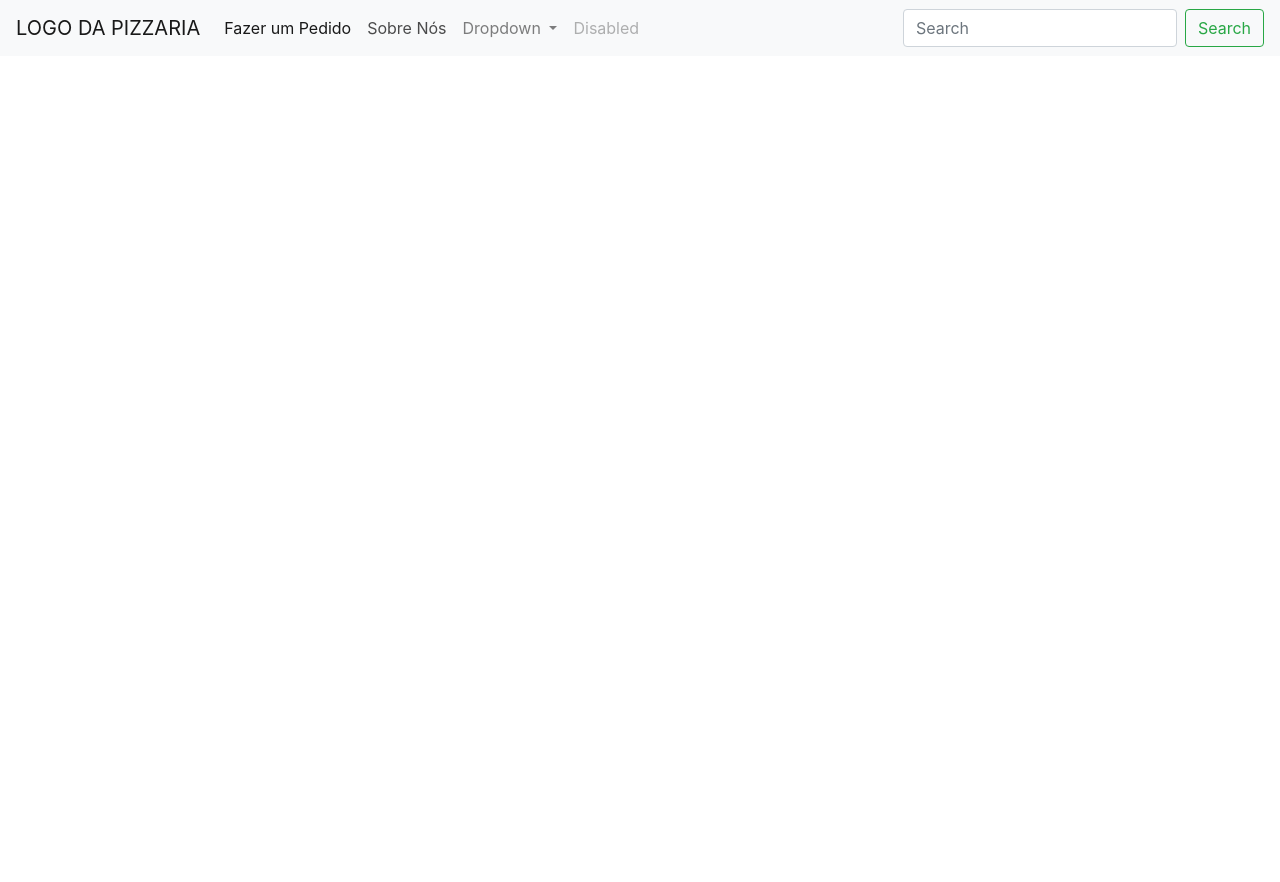
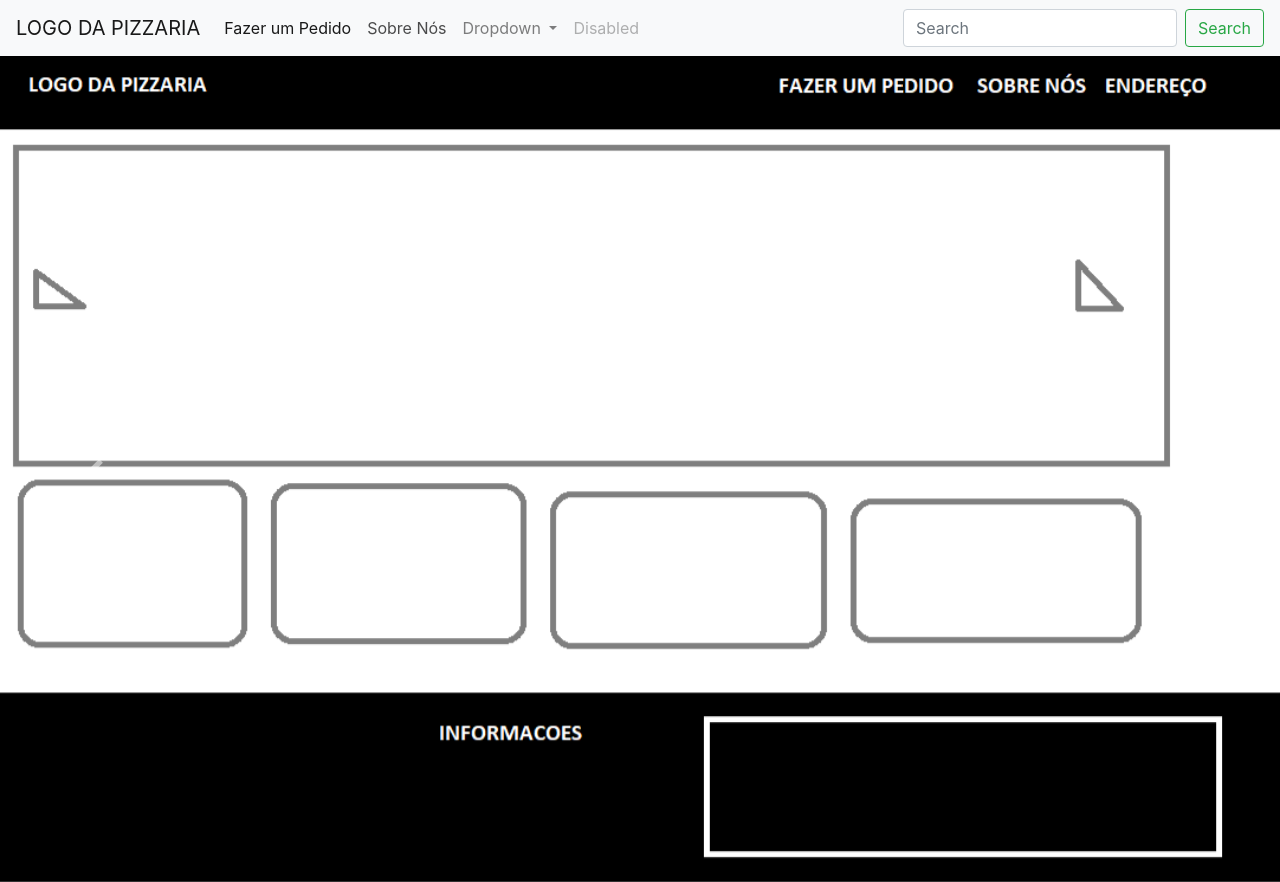
Before and after one commit to rafaelmbsouza/pingpong_bootstrap, a plain HTML site: page index.html in a window 1280 px wide. Both pictures are taken after a click on the link "Sobre Nós". Before the commit the page ends 800 px from the top, so only its background shows below. Drawn offline with nearby package versions, Linux system fonts and the light colour scheme.

Commit message:
inserindo carrossel no bootstrap

```diff
--- a/index.html
+++ b/index.html
@@ -1,18 +1,22 @@
 <!DOCTYPE html>
 <html lang="en">
+
 <head>
   <!-- CSS only -->
-    <link rel="stylesheet" href="https://stackpath.bootstrapcdn.com/bootstrap/4.5.0/css/bootstrap.min.css" integrity="sha384-9aIt2nRpC12Uk9gS9baDl411NQApFmC26EwAOH8WgZl5MYYxFfc+NcPb1dKGj7Sk" crossorigin="anonymous">
+  <link rel="stylesheet" href="https://stackpath.bootstrapcdn.com/bootstrap/4.5.0/css/bootstrap.min.css"
+    integrity="sha384-9aIt2nRpC12Uk9gS9baDl411NQApFmC26EwAOH8WgZl5MYYxFfc+NcPb1dKGj7Sk" crossorigin="anonymous">
 
   <meta charset="UTF-8">
   <meta name="viewport" content="width=device-width, initial-scale=1.0">
   <title>Página de Pizzaria</title>
 </head>
+
 <body>
-
+<!-- Isso é o inicio de uma navbar -->
   <nav class="navbar navbar-expand-lg navbar-light bg-light">
     <a class="navbar-brand" href="#">LOGO DA PIZZARIA</a>
-  <button class="navbar-toggler" type="button" data-toggle="collapse" data-target="#navbarSupportedContent" aria-controls="navbarSupportedContent" aria-expanded="false" aria-label="Toggle navigation">
+    <button class="navbar-toggler" type="button" data-toggle="collapse" data-target="#navbarSupportedContent"
+      aria-controls="navbarSupportedContent" aria-expanded="false" aria-label="Toggle navigation">
       <span class="navbar-toggler-icon"></span>
     </button>
 
@@ -25,7 +29,8 @@
           <a class="nav-link" href="#">Sobre Nós</a>
         </li>
         <li class="nav-item dropdown">
-        <a class="nav-link dropdown-toggle" href="#" id="navbarDropdown" role="button" data-toggle="dropdown" aria-haspopup="true" aria-expanded="false">
+          <a class="nav-link dropdown-toggle" href="#" id="navbarDropdown" role="button" data-toggle="dropdown"
+            aria-haspopup="true" aria-expanded="false">
             Dropdown
           </a>
           <div class="dropdown-menu" aria-labelledby="navbarDropdown">
@@ -45,9 +50,42 @@
       </form>
     </div>
   </nav>
+<!-- Isso é o final -->
+
+<!-- Iniciando o carrossel -->
+  <div id="carouselExampleControls" class="carousel slide" data-ride="carousel">
+    <div class="carousel-inner">
+      <div class="carousel-item active">
+        <img class="d-block w-100" src="./layout_pizza.png" alt="First slide">
+      </div>
+      <div class="carousel-item">
+        <img class="d-block w-100" src="./layout_pizza.png" alt="Second slide">
+      </div>
+      <div class="carousel-item">
+        <img class="d-block w-100" src="./layout_pizza.png" alt="Third slide">
+      </div>
+    </div>
+    <a class="carousel-control-prev" href="#carouselExampleControls" role="button" data-slide="prev">
+      <span class="carousel-control-prev-icon" aria-hidden="true"></span>
+      <span class="sr-only">Previous</span>
+    </a>
+    <a class="carousel-control-next" href="#carouselExampleControls" role="button" data-slide="next">
+      <span class="carousel-control-next-icon" aria-hidden="true"></span>
+      <span class="sr-only">Next</span>
+    </a>
+  </div>
+<!-- finalizando o carrossel -->
+
   <!-- JS, Popper.js, and jQuery -->
-    <script src="https://code.jquery.com/jquery-3.5.1.slim.min.js" integrity="sha384-DfXdz2htPH0lsSSs5nCTpuj/zy4C+OGpamoFVy38MVBnE+IbbVYUew+OrCXaRkfj" crossorigin="anonymous"></script>
-    <script src="https://cdn.jsdelivr.net/npm/popper.js@1.16.0/dist/umd/popper.min.js" integrity="sha384-Q6E9RHvbIyZFJoft+2mJbHaEWldlvI9IOYy5n3zV9zzTtmI3UksdQRVvoxMfooAo" crossorigin="anonymous"></script>
-    <script src="https://stackpath.bootstrapcdn.com/bootstrap/4.5.0/js/bootstrap.min.js" integrity="sha384-OgVRvuATP1z7JjHLkuOU7Xw704+h835Lr+6QL9UvYjZE3Ipu6Tp75j7Bh/kR0JKI" crossorigin="anonymous"></script>
+  <script src="https://code.jquery.com/jquery-3.5.1.slim.min.js"
+    integrity="sha384-DfXdz2htPH0lsSSs5nCTpuj/zy4C+OGpamoFVy38MVBnE+IbbVYUew+OrCXaRkfj"
+    crossorigin="anonymous"></script>
+  <script src="https://cdn.jsdelivr.net/npm/popper.js@1.16.0/dist/umd/popper.min.js"
+    integrity="sha384-Q6E9RHvbIyZFJoft+2mJbHaEWldlvI9IOYy5n3zV9zzTtmI3UksdQRVvoxMfooAo"
+    crossorigin="anonymous"></script>
+  <script src="https://stackpath.bootstrapcdn.com/bootstrap/4.5.0/js/bootstrap.min.js"
+    integrity="sha384-OgVRvuATP1z7JjHLkuOU7Xw704+h835Lr+6QL9UvYjZE3Ipu6Tp75j7Bh/kR0JKI"
+    crossorigin="anonymous"></script>
 </body>
+
 </html>
```
Lines whose indentation alone changed are shown as unchanged.
